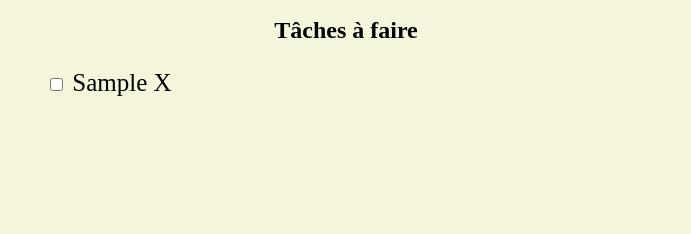
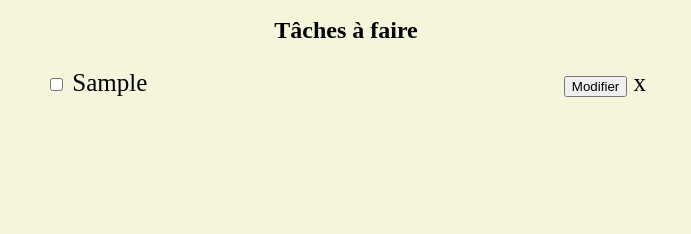
Before and after one commit to Moussa406/To-do-list, a plain HTML site: page index.html in a window 1280 px wide. Both pictures are taken after typing "Sample" into the empty fields and a click on the button "Ajouter". Shown: the part 139-373 px from the top of the page, without its empty margins (294-985 px from the left). Drawn offline with Linux system fonts and the light colour scheme.

Commit message:
ajout bouton supp et modif css

```diff
--- a/script.js
+++ b/script.js
@@ -14,10 +14,21 @@ function ajouterTaches(){
     li.innerHTML = `
     <label>
         <input type="checkbox">
-        <span>${taches}</span>
+        <span class = "taches-texte">${taches}</span>
     </label>
-    <span class="supprimer-btn">X</span>`;
+    <div class = "buttonAndDelete">
+    <button class="edit-btn">Modifier</button>
+    <span class="supprimer-btn">x</span>
+    </div>`;
 
+
+    li.querySelector(".supprimer-btn").addEventListener("click", function () {
+        listeContainer.removeChild(li);
+
+    });
+    li.querySelector(".supprimer-btn").addEventListener("click", function () {
+        listeContainer2.removeChild(li);
+    });
 
 
     listeContainer.appendChild(li);
@@ -25,6 +36,7 @@ function ajouterTaches(){
 
     //const terminerBtn = li.querySelector(".terminer-btn");
     const checkbox = li.querySelector("input");
+    const editBtn = li.querySelector(".edit-btn")
 
     checkbox.addEventListener("change", function () {
         if (checkbox.checked) {
@@ -35,6 +47,15 @@ function ajouterTaches(){
             listeContainer.appendChild(li);
         }
     });
+    editBtn.addEventListener("click", function () {
+        const taskText = li.querySelector(".taches-texte");
+        const nouveauTexte = prompt("Modifier la tâche :", taskText.textContent);
+        if (nouveauTexte) {
+            taskText.textContent = nouveauTexte;
+        }
+    });
+
     ajouterBoite2.value = '';
 
 }
+document.getElementById("ajouter-btn").addEventListener("click", ajouterTaches);
--- a/styles.css
+++ b/styles.css
@@ -10,8 +10,10 @@ h1{
 h2{
     text-align: center;
 }
-
-
+li{
+    display: flex;
+    justify-content: space-between;
+}
 .ajouter {
     width: 500px;
     height: 50px;
@@ -21,6 +23,7 @@ h2{
     margin-left: 20px;
     width: 100px;
     background-color: greenyellow;
+    cursor: pointer;
 }
 #to-form{
     display: flex;
@@ -32,6 +35,7 @@ h2{
     margin-left: auto;
     margin-right: auto;
     height: 200px;
+
 
 }
 
@@ -47,3 +51,7 @@ h2{
     margin-left: auto;
     margin-right: auto;
 }
+
+.supprimer-btn{
+    cursor: pointer;
+}
```
